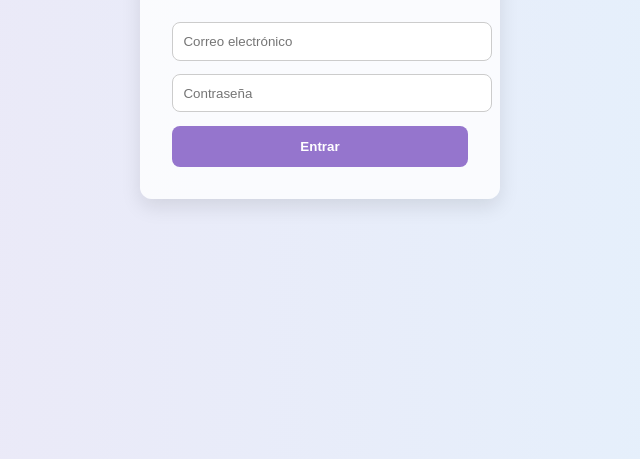
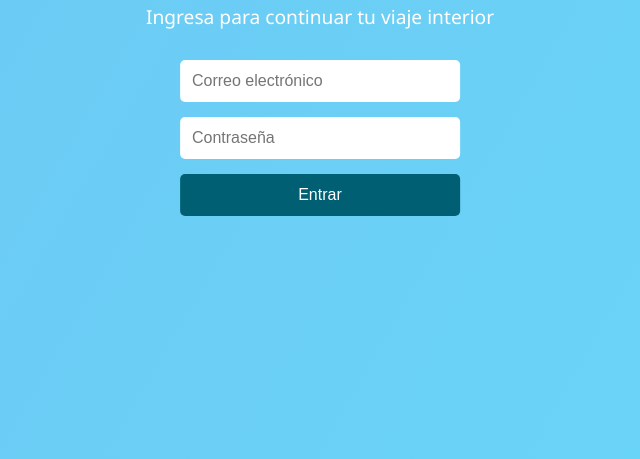
Before and after one commit to ecosdelalma/Ecosuniverse, a plain HTML site: page auth.html in a window 1280 px wide. Shown: the part 341-800 px from the top of the page, without its empty margins (320-960 px from the left). Drawn offline with nearby package versions, Linux system fonts and the light colour scheme.

Commit message:
Add files via upload

```diff
--- a/auth.html
+++ b/auth.html
@@ -1,56 +1,22 @@
 
 <!DOCTYPE html>
-<html lang="en">
+<html lang="es">
 <head>
-  <meta charset="UTF-8" />
-  <meta name="viewport" content="width=device-width, initial-scale=1.0"/>
-  <title>Autenticación - Ecos Universe</title>
-  <link href="https://fonts.googleapis.com/css2?family=Playfair+Display:wght@500&display=swap" rel="stylesheet">
-  <style>
-    body {
-      margin: 0;
-      padding: 0;
-      font-family: 'Playfair Display', serif;
-      background: linear-gradient(to right, #ede7f6, #e3f2fd);
-      display: flex;
-      justify-content: center;
-      align-items: center;
-      height: 100vh;
-    }
-    .form-container {
-      background: rgba(255,255,255,0.8);
-      padding: 2em;
-      border-radius: 12px;
-      box-shadow: 0 8px 20px rgba(0,0,0,0.1);
-    }
-    input {
-      display: block;
-      width: 100%;
-      padding: 0.8em;
-      margin-bottom: 1em;
-      border: 1px solid #ccc;
-      border-radius: 8px;
-    }
-    button {
-      width: 100%;
-      padding: 1em;
-      border: none;
-      background-color: #9575cd;
-      color: white;
-      font-weight: bold;
-      border-radius: 8px;
-      cursor: pointer;
-    }
-  </style>
+    <meta charset="UTF-8">
+    <meta name="viewport" content="width=device-width, initial-scale=1.0">
+    <title>Autenticación - Ecos Universe</title>
+    <link rel="stylesheet" href="auth_styles.css">
 </head>
 <body>
-  <div class="form-container">
-    <h2>Inicia sesión en tu universo</h2>
-    <form id="login-form">
-      <input type="email" placeholder="Correo electrónico" required />
-      <input type="password" placeholder="Contraseña" required />
-      <button type="submit">Entrar</button>
-    </form>
-  </div>
+    <div class="background"></div>
+    <div class="container">
+        <h1>Bienvenido a Ecos Universe</h1>
+        <p>Ingresa para continuar tu viaje interior</p>
+        <form>
+            <input type="email" placeholder="Correo electrónico" required>
+            <input type="password" placeholder="Contraseña" required>
+            <button type="submit">Entrar</button>
+        </form>
+    </div>
 </body>
 </html>
--- /dev/null
+++ b/auth_styles.css
@@ -0,0 +1,72 @@
+
+body, html {
+    height: 100%;
+    margin: 0;
+    font-family: 'Segoe UI', sans-serif;
+    overflow: hidden;
+}
+
+.background {
+    background: linear-gradient(120deg, rgba(58,123,213,0.7), rgba(0,210,255,0.6));
+    background-size: 400% 400%;
+    animation: waveBG 20s ease infinite;
+    position: absolute;
+    width: 100%;
+    height: 100%;
+    z-index: -1;
+}
+
+@keyframes waveBG {
+    0% {background-position: 0% 50%;}
+    50% {background-position: 100% 50%;}
+    100% {background-position: 0% 50%;}
+}
+
+.container {
+    position: absolute;
+    top: 50%;
+    left: 50%;
+    transform: translate(-50%, -50%);
+    text-align: center;
+    color: white;
+}
+
+.container h1 {
+    font-size: 2.5em;
+    margin-bottom: 10px;
+}
+
+.container p {
+    font-size: 1.2em;
+    margin-bottom: 30px;
+}
+
+form {
+    display: flex;
+    flex-direction: column;
+    gap: 15px;
+    width: 280px;
+    margin: 0 auto;
+}
+
+input {
+    padding: 12px;
+    border: none;
+    border-radius: 5px;
+    font-size: 1em;
+}
+
+button {
+    padding: 12px;
+    background-color: #005f73;
+    color: white;
+    border: none;
+    border-radius: 5px;
+    font-size: 1em;
+    cursor: pointer;
+    transition: background-color 0.3s ease;
+}
+
+button:hover {
+    background-color: #0a9396;
+}
```
